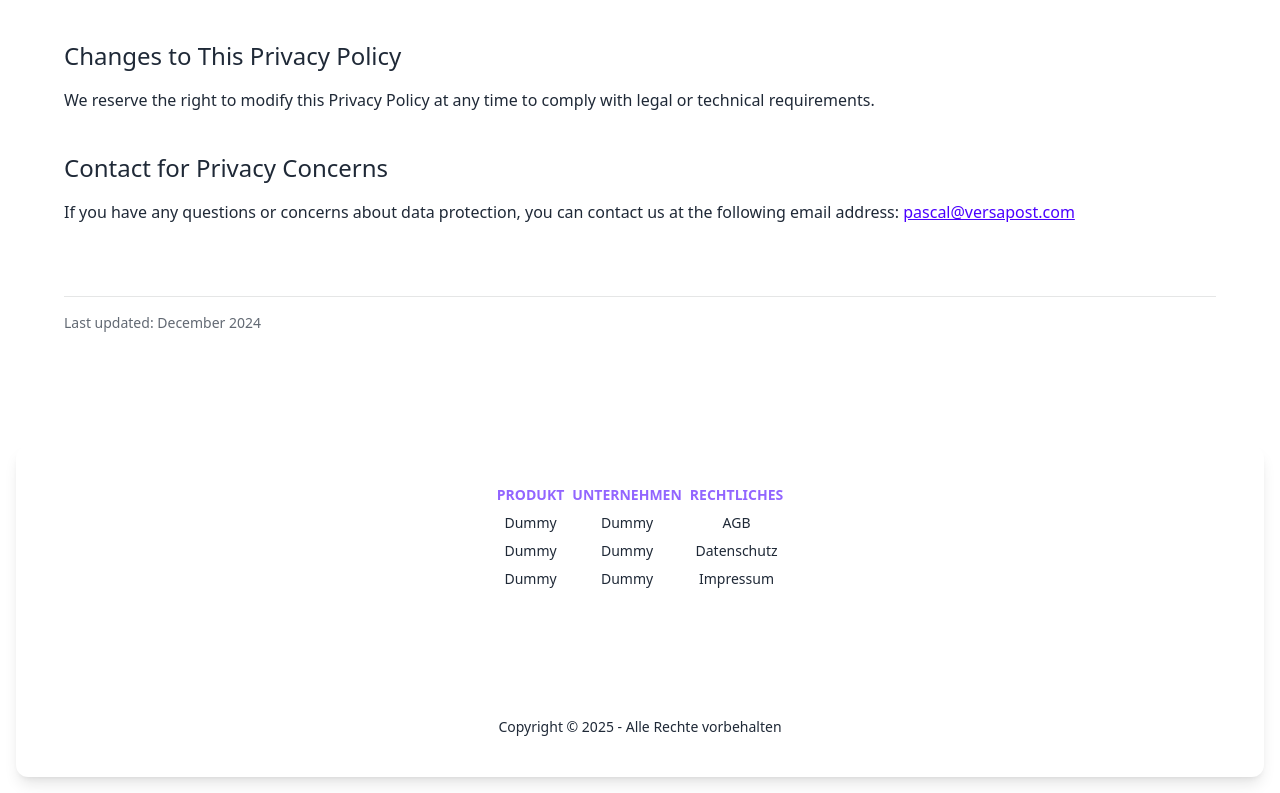
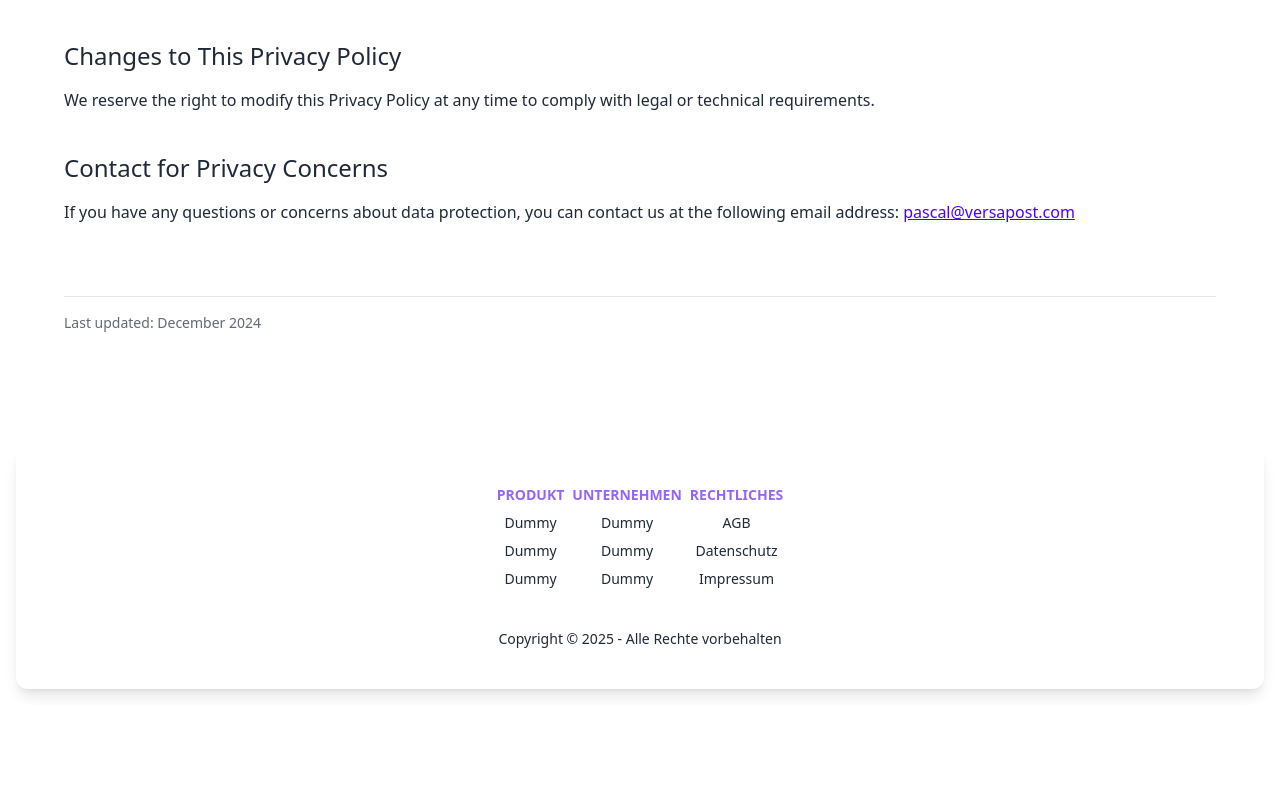
Before and after one commit to haupt-pascal/hacklings-frontend, a Nuxt app: page /legal/data-privacy in a window 1280 px wide. Shown: the part 2076-2869 px from the top of the page. After the commit the page ends 2781 px from the top, so only its background shows below. Built offline with nearby package versions, Linux system fonts and the light colour scheme.

Commit message:
(finished) bugfix: social links not working properly => removed

```diff
--- a/components/Page/Footer.vue
+++ b/components/Page/Footer.vue
@@ -26,12 +26,6 @@ const footerLinks = [
             { label: 'Impressum', url: '/legal/imprint' },
         ],
     },
-]
-
-const socialLinks = [
-    { icon: 'fa-github', url: 'https://github.com', label: 'GitHub' },
-    { icon: 'fa-twitter', url: 'https://twitter.com', label: 'Twitter' },
-    { icon: 'fa-linkedin', url: 'https://linkedin.com', label: 'LinkedIn' },
 ]
 </script>
 
@@ -62,23 +56,6 @@ const socialLinks = [
             </div>
         </div>
 
-        <!-- Social Links -->
-        <div>
-            <div class="grid grid-flow-col gap-4">
-                <a
-                    v-for="social in socialLinks"
-                    :key="social.label"
-                    :href="social.url"
-                    target="_blank"
-                    rel="noopener noreferrer"
-                    class="btn btn-ghost btn-square hover:text-primary transition-colors"
-                    :aria-label="social.label"
-                >
-                    <i :class="['fas', social.icon, 'text-xl']"></i>
-                </a>
-            </div>
-        </div>
-
         <!-- Copyright -->
         <div class="text-sm">
             <p>Copyright © {{ currentYear }} - Alle Rechte vorbehalten</p>
```
